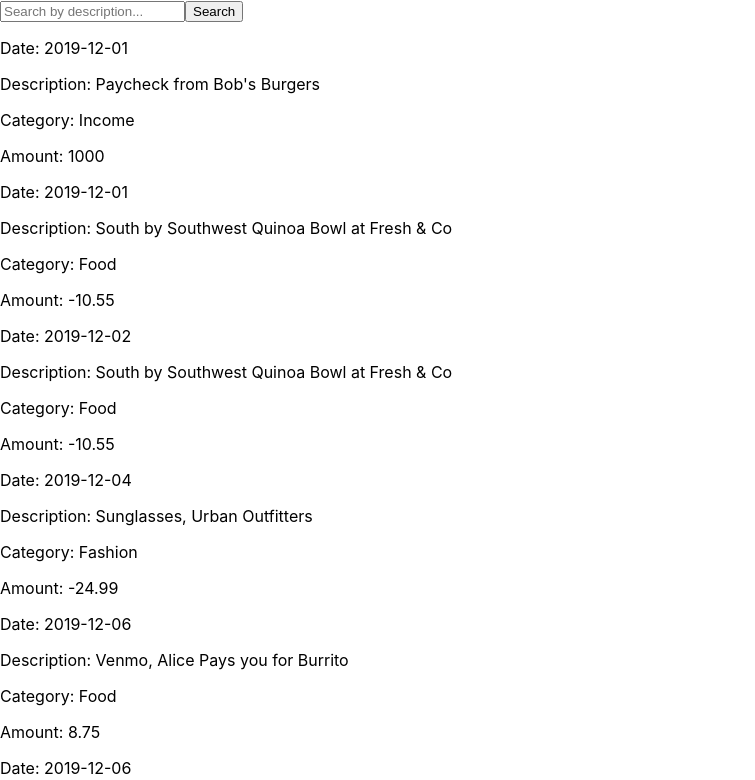
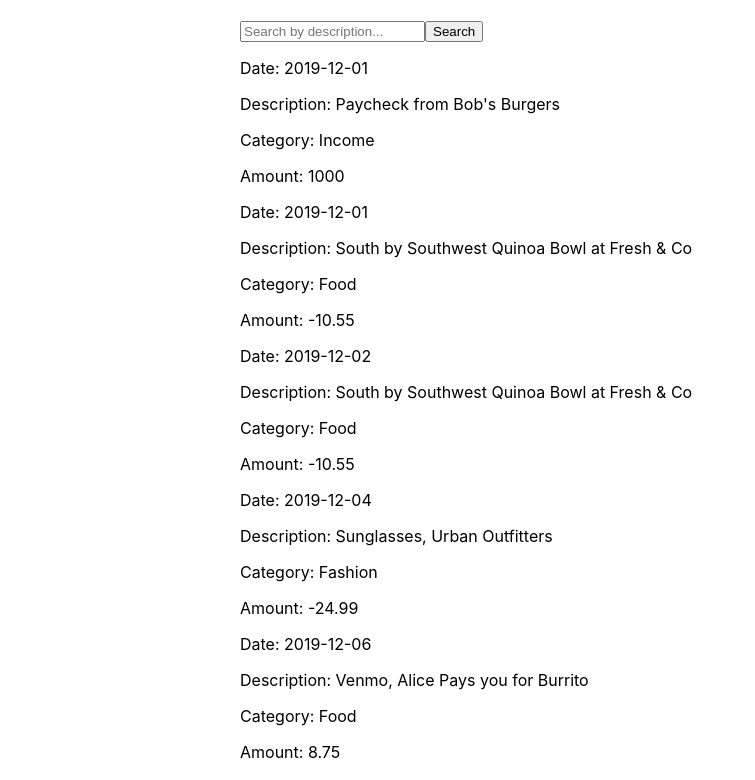
Before and after one commit to Prodigysec/flatironbank, a React (Create React App) app: page / in a window 1280 px wide. Shown: the top 780 px of the page, without its empty margins (0-755 px from the left). Built offline with nearby package versions, Linux system fonts and the light colour scheme; data requests are answered from the project's data file.

Commit message:
Set initial styling to main page

```diff
--- a/src/index.css
+++ b/src/index.css
@@ -11,3 +11,14 @@ code {
   font-family: source-code-pro, Menlo, Monaco, Consolas, 'Courier New',
     monospace;
 }
+
+.App {
+  max-width: 800px;
+  margin: 0 auto;
+  padding: 20px;
+}
+
+h2 {
+  text-align: center;
+  padding: 10px;
+}
```
